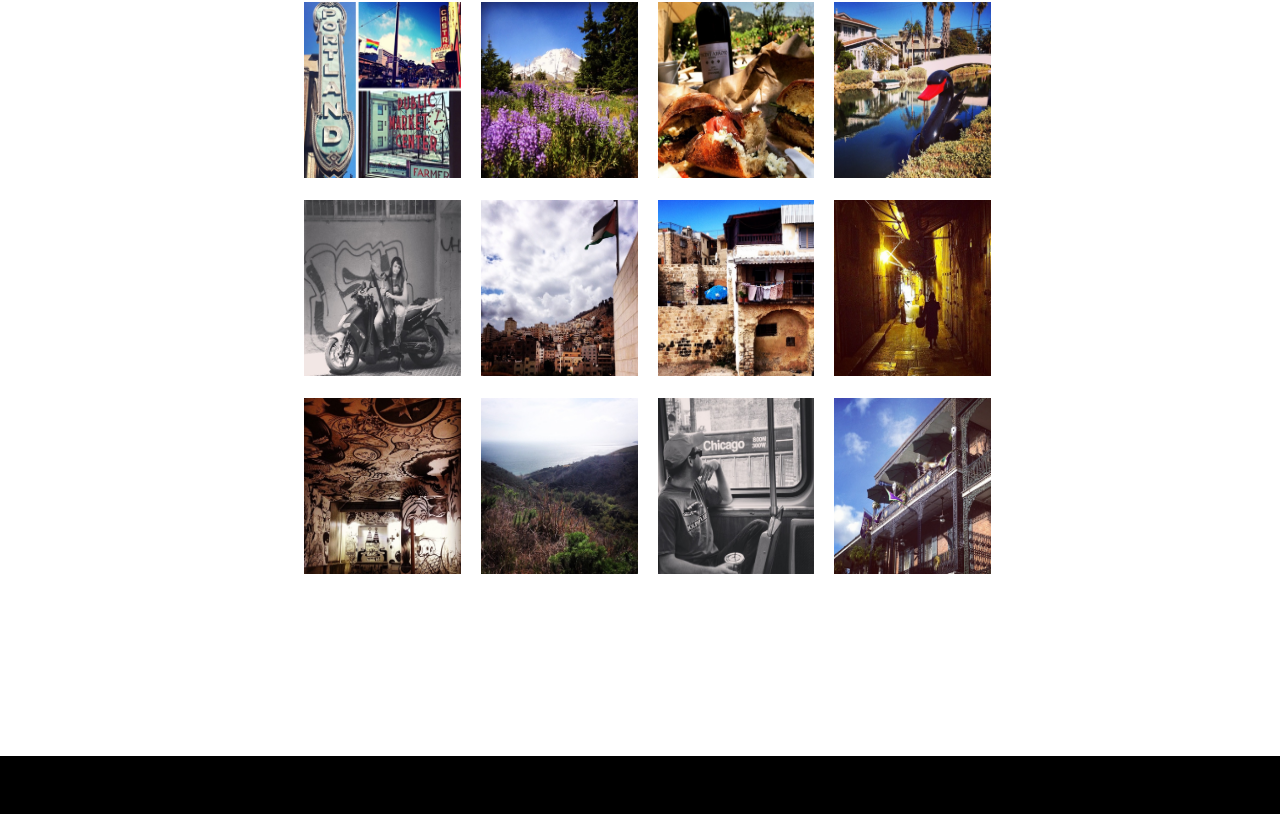
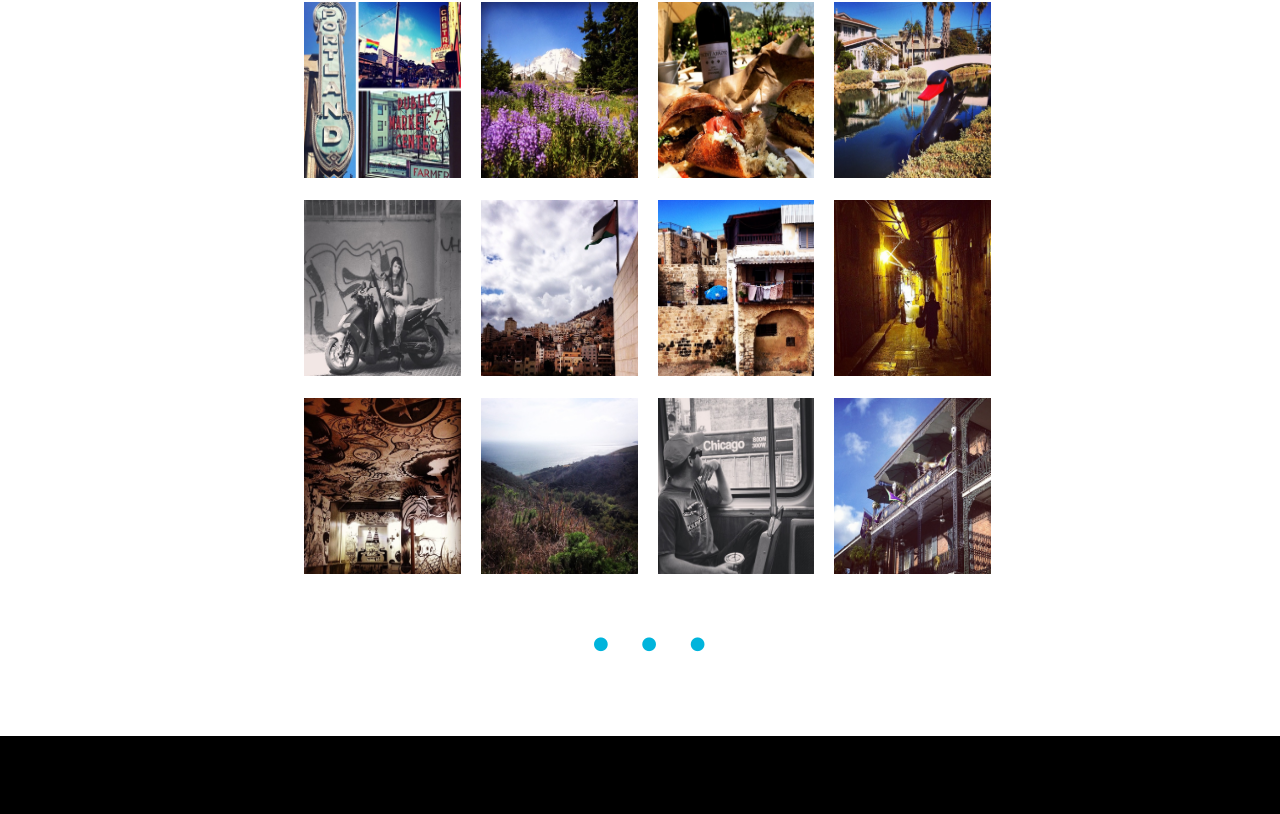
Before and after one commit to alisonporter/EK, a plain HTML site: page index.html in a window 1280 px wide. Shown: the part 3077-3891 px from the top of the page. Drawn offline with nearby package versions, Linux system fonts and the light colour scheme.

Commit message:
Added/Styled Link to Up Next Page

```diff
--- a/css/stylesheet.css
+++ b/css/stylesheet.css
@@ -196,6 +196,27 @@ h6 {
   margin-left: 3rem;
 }
 
+.dots .fa {
+  color: #00B4DC;
+  padding-left: 2%;
+  padding-right: 2%;
+}
+
+.dots {
+  text-decoration: none;
+  text-align: center;
+  padding-left: 42%;
+}
+
+.up-next {
+  margin-top: 0;
+  margin-bottom: 5rem;
+}
+
+.Travel {
+  margin-bottom: 0;
+}
+
 
 
 footer {
--- a/index.html
+++ b/index.html
@@ -147,6 +147,14 @@
     </div>
   </section>
 
+  <section class="up-next">
+    <a class="dots" href="UpNext.html">
+      <i class="fa fa-circle"></i>
+      <i class="fa fa-circle"></i>
+      <i class="fa fa-circle"></i>
+    </a>
+  </section>
+
   <footer>
     <span class="find-me">
       <a href="https://twitter.com/EricM_Katz"><i class="fa fa-twitter fa-2x"></i></a>
```
Also changed, not shown: UpNext.html (added).
